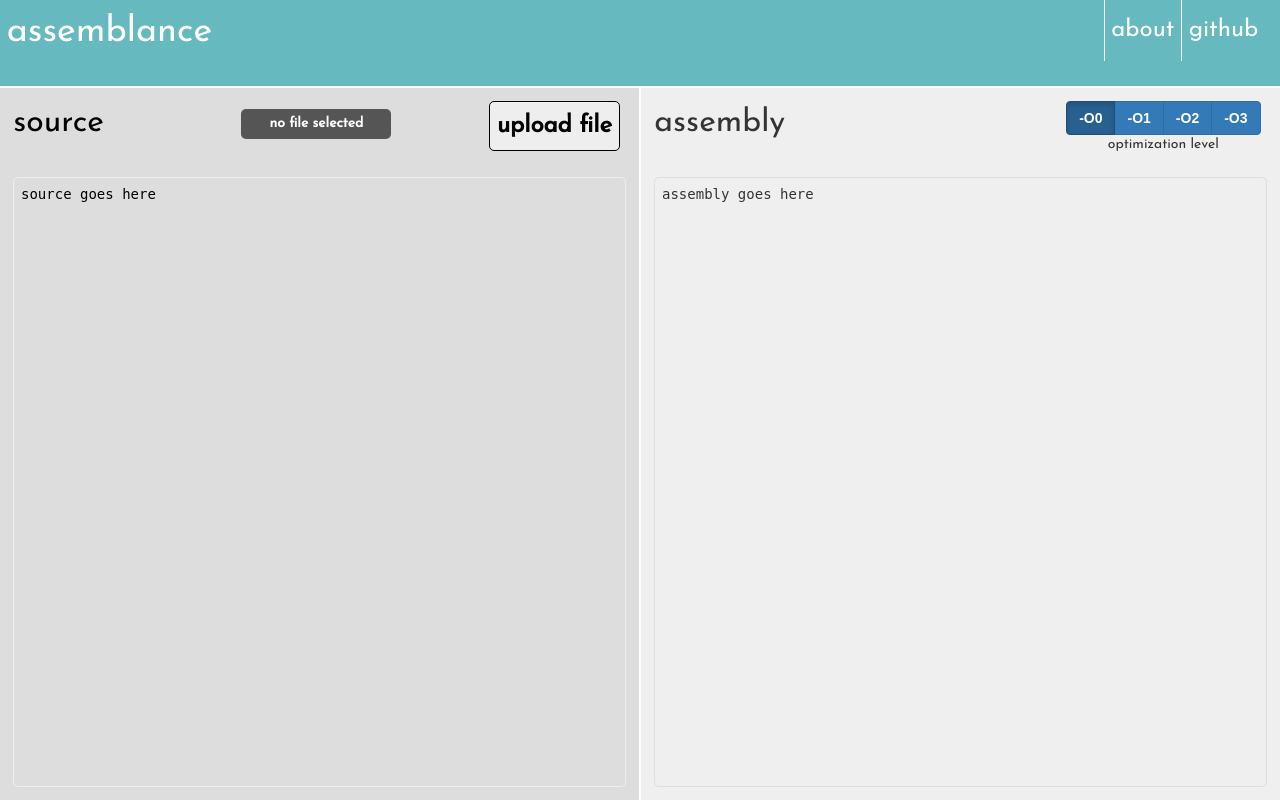
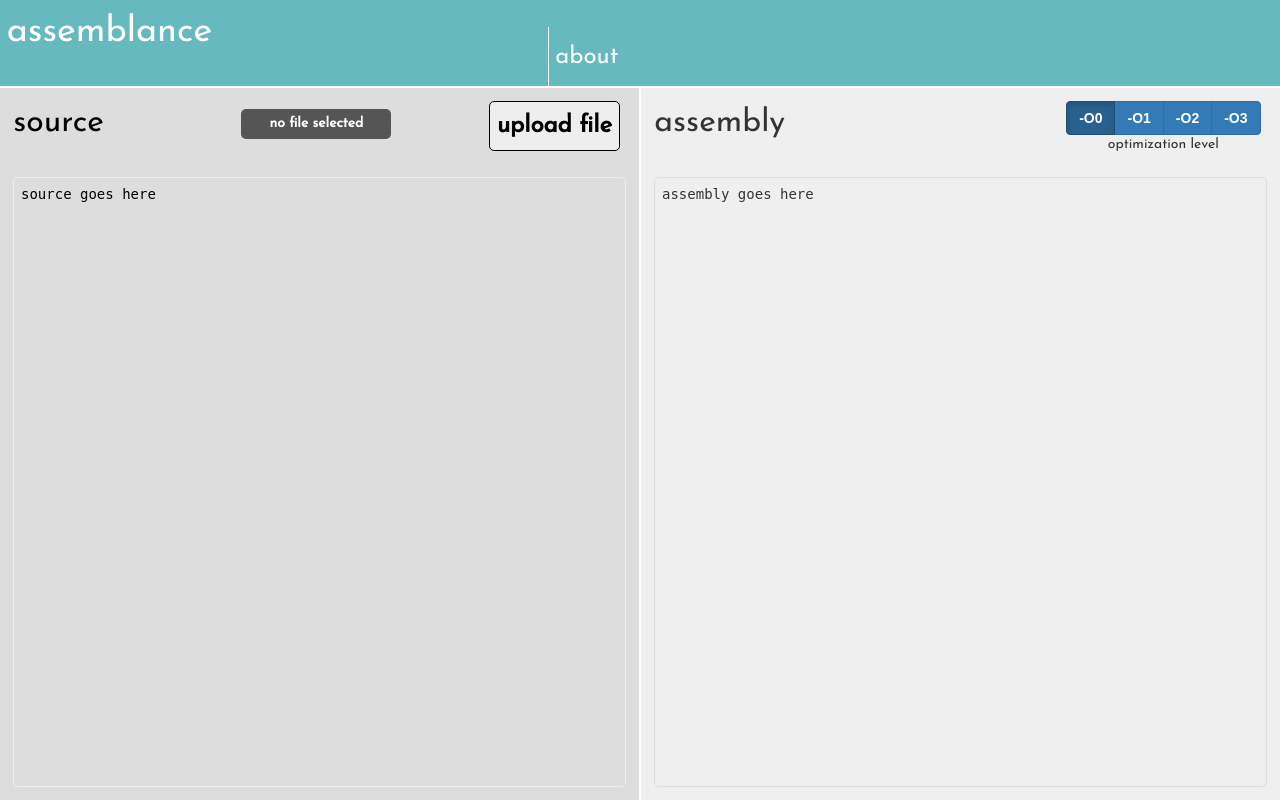
Before and after one commit to rmw2/assemblance, a Flask app: page / in a window 1280 px wide. Run offline with Flask 2, Linux system fonts and the light colour scheme; parts of the project's set-up code (start-up, migrations or seed data) failed here and were passed over; some libraries are stand-ins or nearby versions.

Commit message:
updated template

```diff
--- a/templates/index.html
+++ b/templates/index.html
@@ -25,7 +25,7 @@
 		</a>
 
 		<!-- Flashed messages -->
-		<div class="col-sm-6" id="flash-container">
+		<div class="col-sm-9" id="flash-container">
 			{% for message in get_flashed_messages() %}
 	    		<div class="flash">{{ message }}</div>
 	  		{% endfor %}
@@ -33,8 +33,7 @@
 
 	  	<!-- Navigation -->
 	  	<div class="col-sm-3" id="menu">
-	  		<a href="http://github.com/rmw2/Assemblance"><div class="menu-item"> github </div></a>
-	  		<a href={{ url_for('about') }}><div class="menu-item"> about </div></a>
+	  		<a href="http://github.com/rmw2/Assemblance"><div class="menu-item"> about </div></a>
 	  	</div>
 
 	  	<div class="clear"></div>
```
